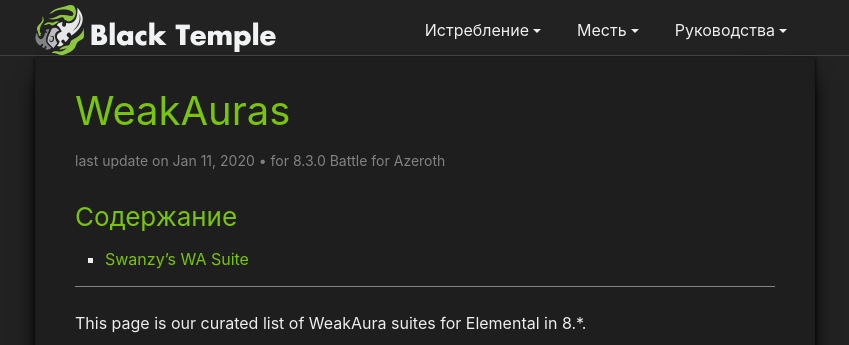
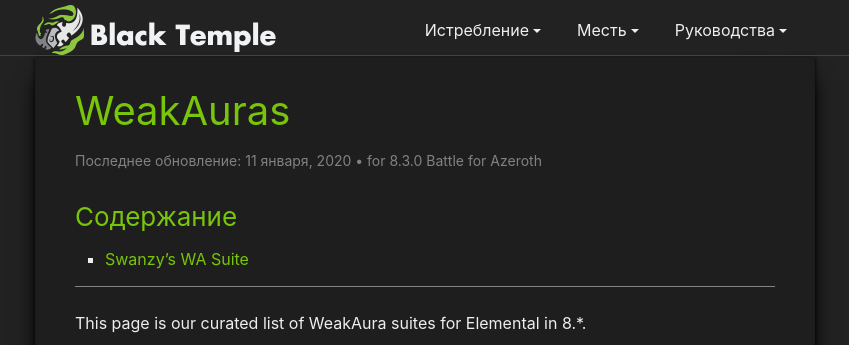
Before and after one commit to blacktempl/blacktempl.github.io, a Jekyll site: the page built from guide/general/weak_auras.md, in a window 1280 px wide. Shown: the top 345 px of the page, without its empty margins (215-1064 px from the left). Built offline with Jekyll 4.4.1, drawn with Linux system fonts in a browser that asks for light colours; a script that is not in the unit is left out; comment, search, counter and statistics services are not loaded.

Commit message:
Update page.html

```diff
--- a/_layouts/page.html
+++ b/_layouts/page.html
@@ -9,8 +9,12 @@
       <p class="post-meta">
         {%- if page.last_update -%}
           <time class="dt-updated" datetime="{{ page.last_update | date_to_xmlschema }}" itemprop="dateUpdated">
-            {%- assign date_format = site.minima.date_format | default: "%b %-d, %Y" -%}
-            last update on {{ page.last_update | date: date_format }}
+            {%- assign months = "января|февраля|марта|апреля|мая|июня|июля|августа|сентября|октября|ноября|декабря" | split: "|" -%}
+            {%- assign m = page.last_update | date: "%-m" | minus: 1 -%}
+            {%- assign day = page.last_update | date: "%-d" -%}
+            {%- assign month = months[m] -%}
+            {%- assign year = page.last_update | date: "%Y" -%}
+            Последнее обновление: {{ day }} {{ month }}, {{ year }}
           </time>
         {%- endif -%}
         {%- if page.last_update and page.game_version -%}
```
